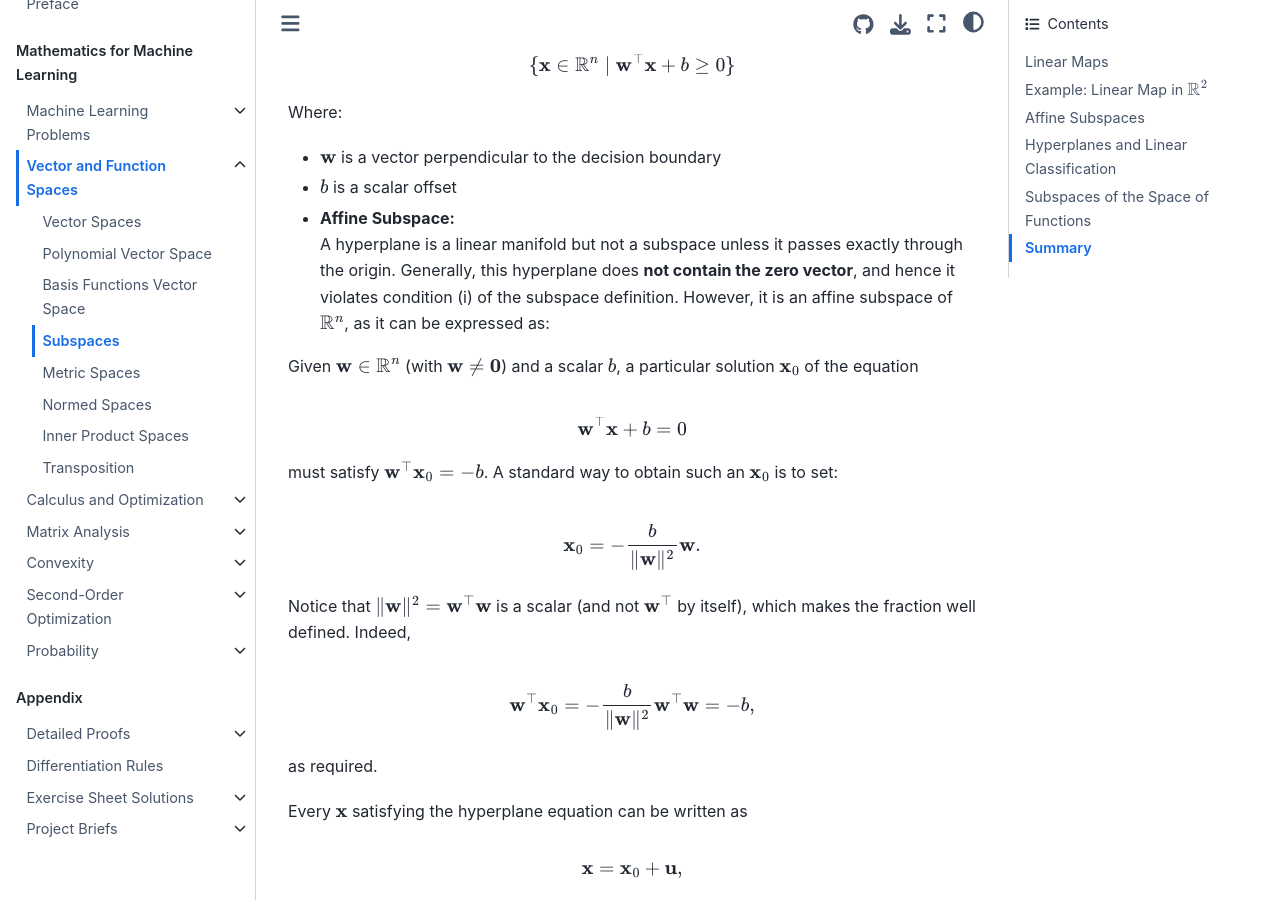
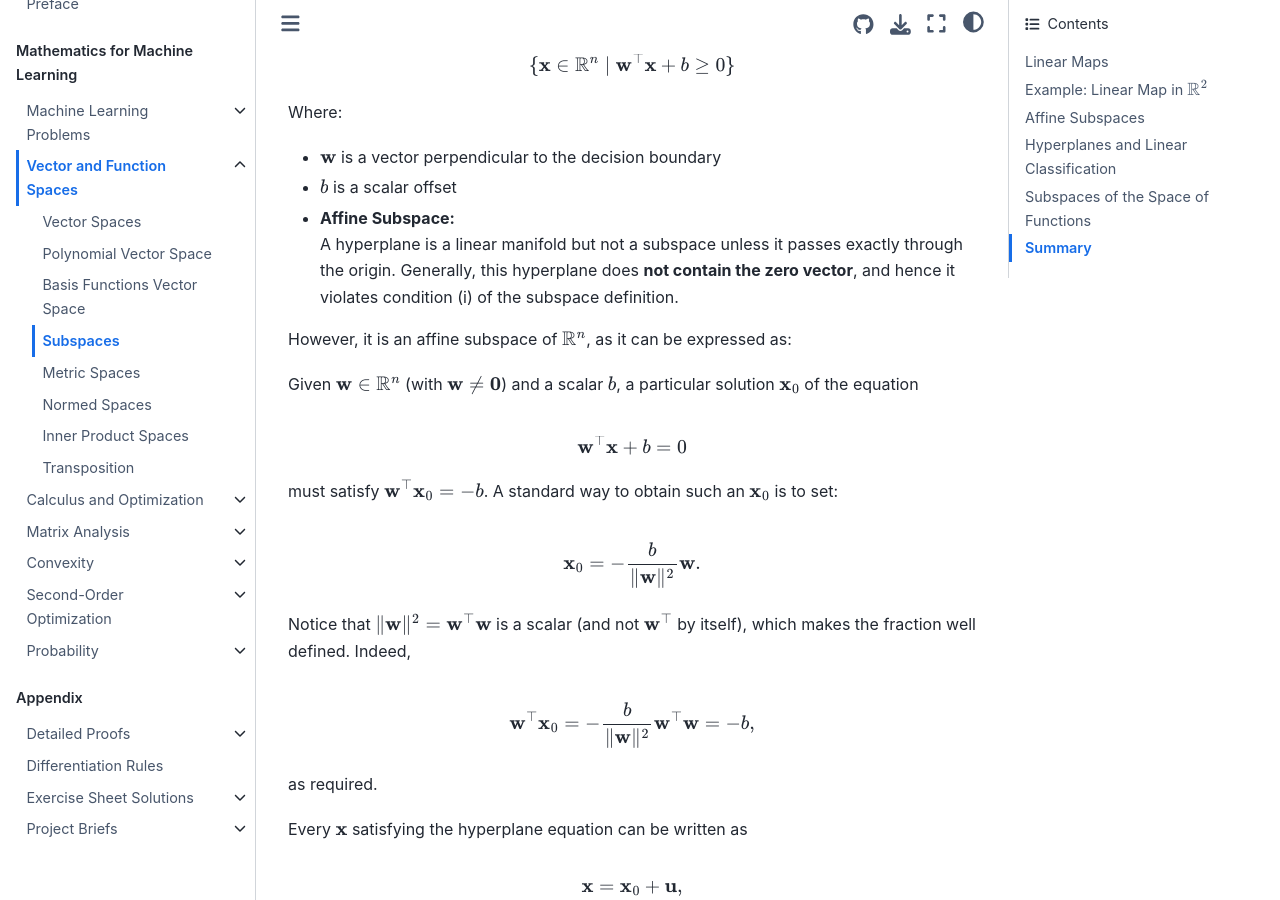
Before and after one commit to HealthML/Math4ML, a Jupyter Book: the page built from book/chapter_spaces/subspaces.md, in a window 1280 px wide and 900 px high, scrolled down 5200 px. Built offline with Jupyter Book 1.0.4 settings and Sphinx 7.4.7 and the Sphinx Book theme 1.1.4, drawn with Linux system fonts in a browser that asks for light colours; comment, search, counter and statistics services are not loaded; part of the change alters nothing that is shown.

```diff
--- a/book/chapter_spaces/subspaces.md
+++ b/book/chapter_spaces/subspaces.md
@@ -450,8 +450,9 @@ Where:
 - $b$ is a scalar offset
 
 - **Affine Subspace:**
-  A hyperplane is a linear manifold but not a subspace unless it passes exactly through the origin. Generally, this hyperplane does **not contain the zero vector**, and hence it violates condition (i) of the subspace definition. However, it is an affine subspace of $\mathbb{R}^n$, as it can be expressed as:
+  A hyperplane is a linear manifold but not a subspace unless it passes exactly through the origin. Generally, this hyperplane does **not contain the zero vector**, and hence it violates condition (i) of the subspace definition.
 
+However, it is an affine subspace of $\mathbb{R}^n$, as it can be expressed as:
 
 Given $\mathbf{w} \in \mathbb{R}^n$ (with $\mathbf{w} \neq \mathbf{0}$) and a scalar $b$, a particular solution $\mathbf{x}_0$ of the equation
 
@@ -488,6 +489,34 @@ $$
 \mathbf{w}^\top \mathbf{x} + b = 0 \quad \Longleftrightarrow \quad \mathbf{x} = -\frac{b}{\|\mathbf{w}\|^2}\mathbf{w} + \mathbf{u}, \quad \text{with } \mathbf{u} \in \{ \mathbf{v} \in \mathbb{R}^n : \mathbf{w}^\top \mathbf{v} = 0 \}.
 $$
 This expression decomposes any point on the hyperplane into a particular solution plus a component that lies in the $(n-1)$-dimensional subspace $U$.
+
+
+:::{prf:proposition}
+Let the hyperplane be defined by ${\mathbf{x} \in \mathbb{R}^n \mid \mathbf{w}^\top \mathbf{x} + b = 0}$ with $\mathbf{w} \neq \mathbf{0}$.
+
+Then $\mathbf{w}$ is perpendicular to the hyperplane.
+:::
+
+:::{prf:proof}
+Let $\mathbf{x}_1, \mathbf{x}_2$ be two arbitrary points on the hyperplane. Then
+
+$$
+\mathbf{w}^\top \mathbf{x}_1 + b = 0
+\quad \text{and} \quad
+\mathbf{w}^\top \mathbf{x}_2 + b = 0.
+$$
+
+Subtracting the two equations yields
+
+$$
+\mathbf{w}^\top (\mathbf{x}_1 - \mathbf{x}_2) = 0.
+$$
+
+The vector $\mathbf{x}_1 - \mathbf{x}_2$ is a direction vector lying entirely in the hyperplane. Since its inner product with $\mathbf{w}$ is zero, it follows that $\mathbf{w}$ is orthogonal to every direction in the hyperplane.
+
+Therefore, $\mathbf{w}$ is perpendicular to the hyperplane.
+:::
+
 
 ## Subspaces of the Space of Functions
 
```
